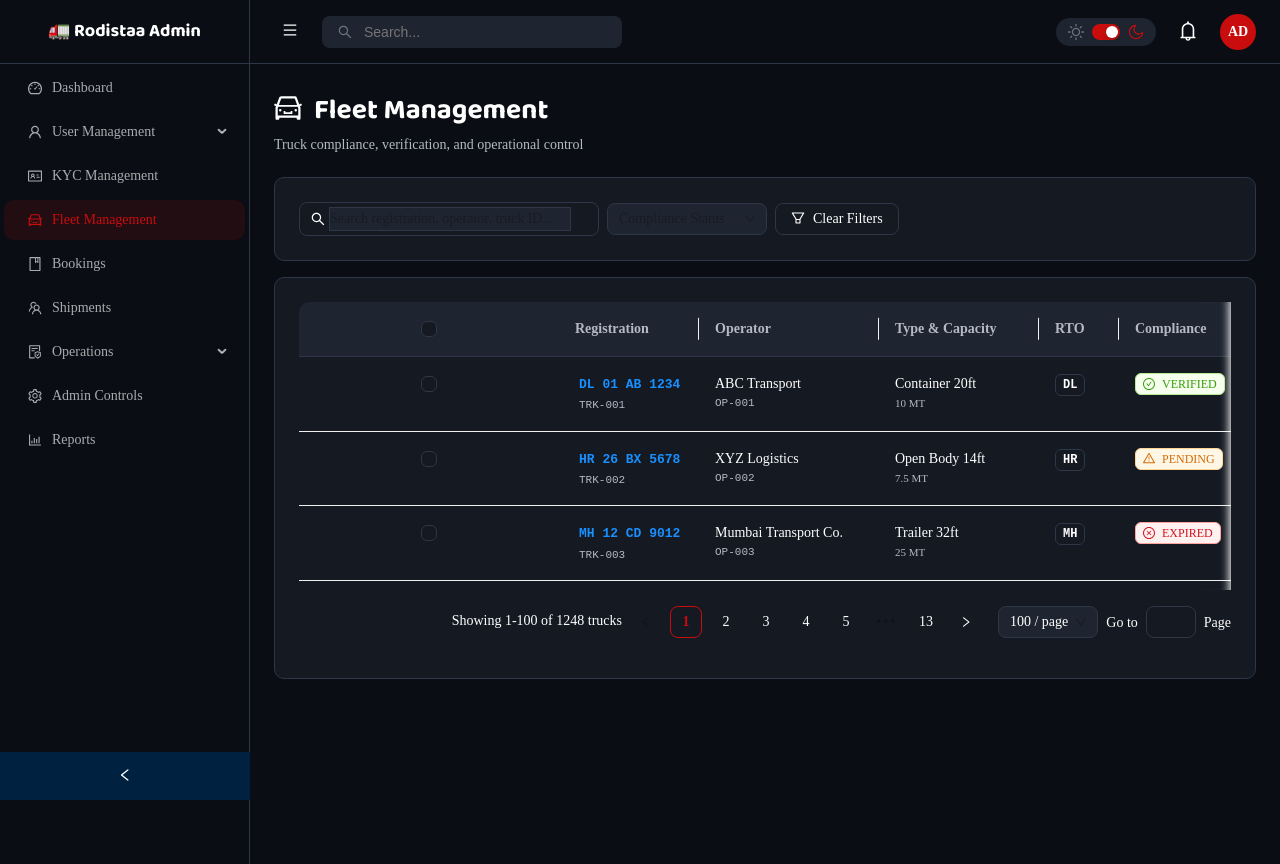
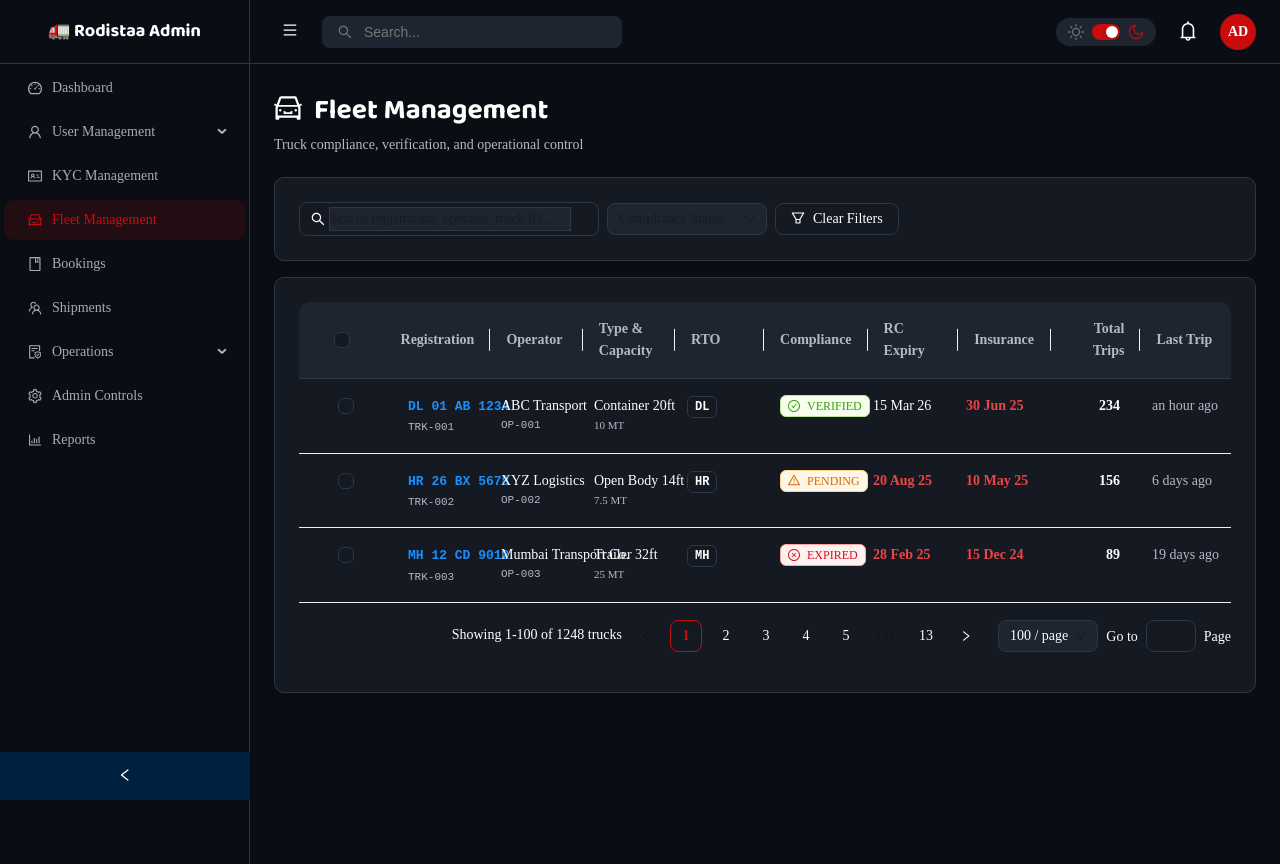
Before and after one commit to RodistaaApps/Rodistaa-V2, a Next.js app in the folder packages/portal/: page /admin/fleet in a window 1280 px wide. Built offline with nearby package versions, Linux system fonts and the light colour scheme.

Commit message:
feat: Make Fleet Management table width auto-adjust - removed fixed widths, added tableLayout auto

```diff
--- a/packages/portal/src/pages/admin/fleet/index.tsx
+++ b/packages/portal/src/pages/admin/fleet/index.tsx
@@ -160,10 +160,8 @@ const TrucksListPage: React.FC = () => {
       title: "Registration",
       dataIndex: "registration",
       key: "registration",
-      width: 140,
-      fixed: "left" as const,
       render: (reg: string, record: Truck) => (
-        <div style={{ paddingLeft: "4px" }}>
+        <div style={{ minWidth: "120px" }}>
           <div>
             <a
               style={{
@@ -192,9 +190,8 @@ const TrucksListPage: React.FC = () => {
     {
       title: "Operator",
       key: "operator",
-      width: 180,
       render: (_: any, record: Truck) => (
-        <div>
+        <div style={{ minWidth: "140px" }}>
           <div style={{ color: textPrimary, fontWeight: 500 }}>
             {record.operator_name}
           </div>
@@ -213,9 +210,8 @@ const TrucksListPage: React.FC = () => {
     {
       title: "Type & Capacity",
       key: "type",
-      width: 160,
       render: (_: any, record: Truck) => (
-        <div>
+        <div style={{ minWidth: "130px" }}>
           <div style={{ color: textPrimary }}>{record.truck_type}</div>
           <div style={{ fontSize: "11px", color: textSecondary }}>
             {record.capacity_mt} MT
@@ -227,7 +223,6 @@ const TrucksListPage: React.FC = () => {
       title: "RTO",
       dataIndex: "rto_code",
       key: "rto_code",
-      width: 80,
       render: (code: string) => (
         <Tag style={{ fontFamily: "monospace", fontWeight: 600 }}>{code}</Tag>
       ),
@@ -236,7 +231,6 @@ const TrucksListPage: React.FC = () => {
       title: "Compliance",
       dataIndex: "compliance_status",
       key: "compliance_status",
-      width: 120,
       render: (status: string) => (
         <Tag
           color={getComplianceColor(status)}
@@ -258,7 +252,6 @@ const TrucksListPage: React.FC = () => {
       title: "RC Expiry",
       dataIndex: "rc_expiry",
       key: "rc_expiry",
-      width: 120,
       render: (date: string) => {
         const isExpiringSoon = dayjs(date).diff(dayjs(), "day") < 30;
         const isExpired = dayjs(date).isBefore(dayjs());
@@ -272,6 +265,7 @@ const TrucksListPage: React.FC = () => {
                     ? "#F59E0B"
                     : textPrimary,
                 fontWeight: isExpired || isExpiringSoon ? 600 : 400,
+                whiteSpace: "nowrap",
               }}
             >
               {dayjs(date).format("DD MMM YY")}
@@ -284,7 +278,6 @@ const TrucksListPage: React.FC = () => {
       title: "Insurance",
       dataIndex: "insurance_expiry",
       key: "insurance_expiry",
-      width: 120,
       render: (date: string) => {
         const isExpiringSoon = dayjs(date).diff(dayjs(), "day") < 30;
         const isExpired = dayjs(date).isBefore(dayjs());
@@ -298,6 +291,7 @@ const TrucksListPage: React.FC = () => {
                     ? "#F59E0B"
                     : textPrimary,
                 fontWeight: isExpired || isExpiringSoon ? 600 : 400,
+                whiteSpace: "nowrap",
               }}
             >
               {dayjs(date).format("DD MMM YY")}
@@ -310,7 +304,6 @@ const TrucksListPage: React.FC = () => {
       title: "Total Trips",
       dataIndex: "total_trips",
       key: "total_trips",
-      width: 100,
       align: "right" as const,
       render: (trips: number) => (
         <span style={{ color: textPrimary, fontWeight: 600 }}>{trips}</span>
@@ -320,11 +313,10 @@ const TrucksListPage: React.FC = () => {
       title: "Last Trip",
       dataIndex: "last_trip_date",
       key: "last_trip_date",
-      width: 120,
       render: (date: string | null) =>
         date ? (
           <Tooltip title={dayjs(date).format("DD MMM YYYY, HH:mm")}>
-            <span style={{ color: textSecondary }}>
+            <span style={{ color: textSecondary, whiteSpace: "nowrap" }}>
               {dayjs(date).fromNow()}
             </span>
           </Tooltip>
@@ -481,7 +473,8 @@ const TrucksListPage: React.FC = () => {
                 limit: pagination.pageSize || 100,
               }));
             }}
-            scroll={{ y: 600, x: 1400 }}
+            scroll={{ y: 600 }}
+            tableLayout="auto"
           />
         </Card>
       </div>
```
